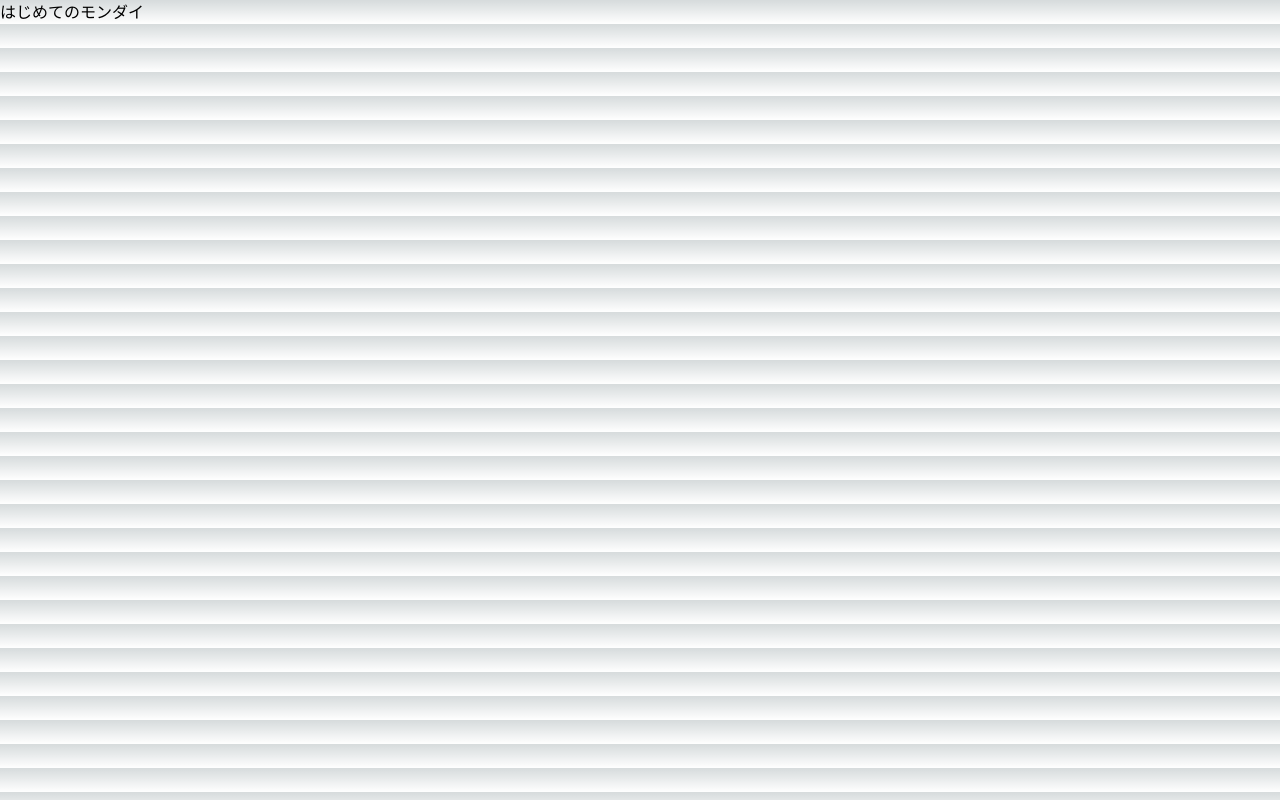
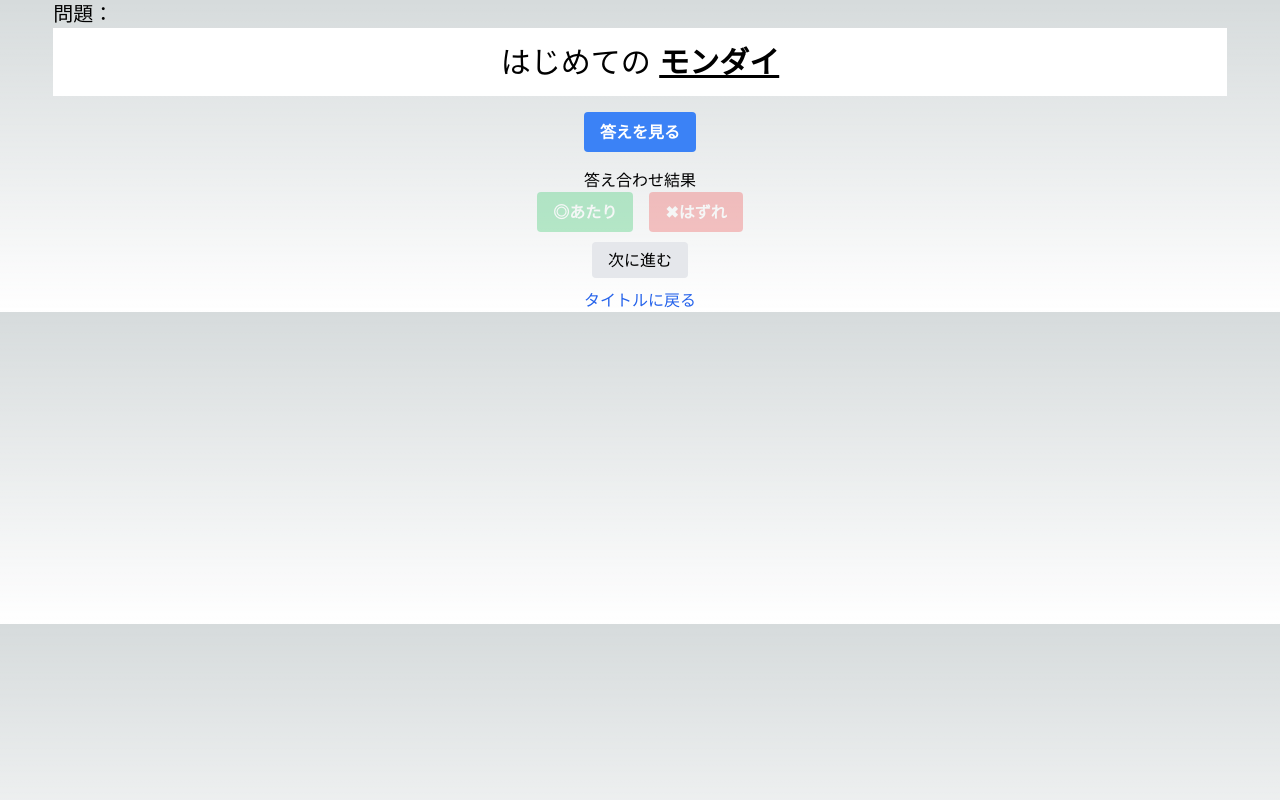
Before and after one commit to tyahha/kanji-study, a Next.js app: page /kanji/1 in a window 1280 px wide. Built offline with nearby package versions, Linux system fonts and the light colour scheme.

Commit message:
漢字ページの大まかなレイアウト作成

```diff
--- a/app/kanji/[index]/page.tsx
+++ b/app/kanji/[index]/page.tsx
@@ -6,11 +6,12 @@ import {KanjiQuestion} from "@/components/KanjiQuestion"
 
 export default function KanjiPage({params: { index }}: {params: {index: string}}) {
   const router = useRouter();
-  const data = KanjiData[Number(index) - 1];
+  const i = Number(index) - 1
+  const data = KanjiData[i];
   if (!data) {
     router.replace('/')
     return;
   }
 
-  return <KanjiQuestion data={data} />
+  return <KanjiQuestion data={data} index={i} />
 }
--- a/app/page.tsx
+++ b/app/page.tsx
@@ -1,6 +1,7 @@
 'use client'
 
 import {useRouter} from "next/navigation"
+import {Button} from "@/components/Button"
 
 export default function Home() {
   const router = useRouter();
@@ -10,7 +11,10 @@ export default function Home() {
   return (
     <main>
       <h1 className="text-9xl text-center">漢字の勉強</h1>
-      <button className="bg-gray-400 hover:bg-gray-600 py-2 px-4 rounded" onClick={startAtFirst}>初めから</button>
+      <div className="flex justify-center gap-1">
+        <Button onClick={startAtFirst}>初めから</Button>
+        <Button onClick={startAtFirst}>続きから</Button>
+      </div>
     </main>
   )
 }
--- /dev/null
+++ b/components/Button.tsx
@@ -0,0 +1,5 @@
+import {ComponentProps} from "react"
+
+export const Button = (props: ComponentProps<'button'>) => {
+  return <button className="bg-gray-200 hover:bg-gray-300 py-2 px-4 rounded" {...props} />
+}
--- a/components/KanjiQuestion.tsx
+++ b/components/KanjiQuestion.tsx
@@ -1,10 +1,62 @@
 import {Kanji, KanjiData} from "@/data/kanji"
+import Link from "next/link"
+import {Button} from "@/components/Button"
+import {useMemo, useState} from "react"
 
 type Props = {
   data: Kanji;
+  index: number;
 }
-export const KanjiQuestion = ({data}: Props) => {
-  const sentence = data.sentence.replace("{}", data.questionType === "write" ? data.kana : data.kanji)
+export const KanjiQuestion = ({data, index}: Props) => {
+  const [s1, s2] = data.sentence.split("{}");
+  const [isThinking, setIsThinking] = useState(true)
+  const toggleThinking = () => setIsThinking(!isThinking);
+  const word = useMemo(() => {
+    return isThinking ? data.questionType === "write" ? data.kana : data.kanji : data.questionType === "write" ? data.kanji : data.kana
+  }, [isThinking, data])
+  const nextIndex = index + 2;
 
-  return <main>{sentence}</main>
+  return <main className="flex justify-center">
+    <section className="w-11/12 text-center">
+      <h2 className="text-left text-xl">問題：</h2>
+      <p className="bg-white text-center py-4">
+        <span className="text-3xl">{s1} </span>
+        <span className="font-bold underline text-3xl">{word}</span>
+        <span className="text-3xl"> {s2}</span>
+      </p>
+      <div className="mt-4">
+        <button
+          className="bg-blue-500 hover:bg-blue-700 text-white font-bold py-2 px-4 rounded"
+          onClick={toggleThinking}
+        >
+          {isThinking ? '答えを見る' : '問題に戻る'}
+        </button>
+      </div>
+      <div className="mt-4">
+        <h2>答え合わせ結果</h2>
+        <div className="flex gap-4 justify-center">
+        <button
+          disabled={isThinking}
+          className={`bg-green-500 text-white font-bold py-2 px-4 rounded ${isThinking ? "opacity-30" : 'hover:bg-green-700'}`}
+          onClick={toggleThinking}
+        >
+          ◎あたり
+        </button>
+        <button
+          disabled={isThinking}
+          className={`bg-red-500 hover:bg-red-700 text-white font-bold py-2 px-4 rounded ${isThinking ? "opacity-30" : 'hover:bg-green-700'}`}
+          onClick={toggleThinking}
+        >
+          ✖はずれ
+        </button>
+        </div>
+      </div>
+      <div className="mt-4">
+        <Link className="bg-gray-200 hover:bg-gray-300 py-2 px-4 rounded" href={"/kanji/" + nextIndex}>次に進む</Link>
+      </div>
+      <div className="mt-4">
+        <Link href="/" className="font-medium text-blue-600 dark:text-blue-500 hover:underline">タイトルに戻る</Link>
+      </div>
+    </section>
+  </main>
 }
--- a/data/kanji.ts
+++ b/data/kanji.ts
@@ -13,5 +13,11 @@ export const KanjiData: Kanji[] = [
     kana: "モンダイ",
     kanji: "問題",
     questionType: "write",
-  }
+  },
+  {
+    sentence: "{}の問題",
+    kana: "つぎ",
+    kanji: "次",
+    questionType: "write",
+  },
 ]
```
